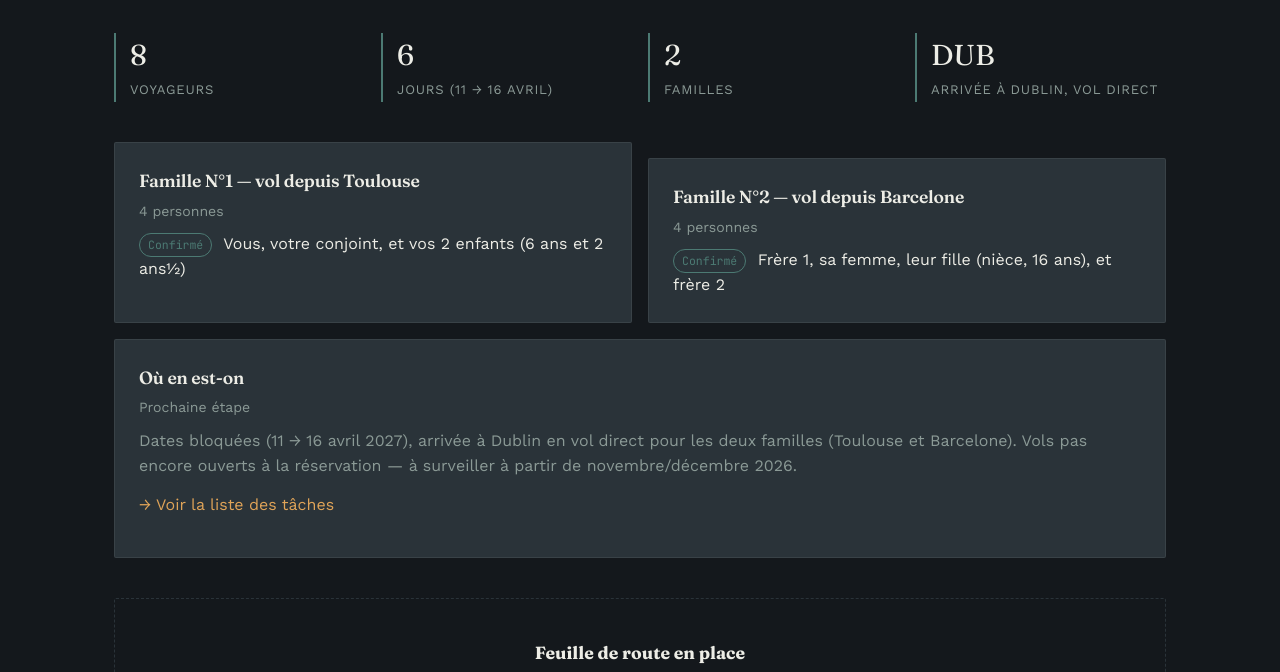
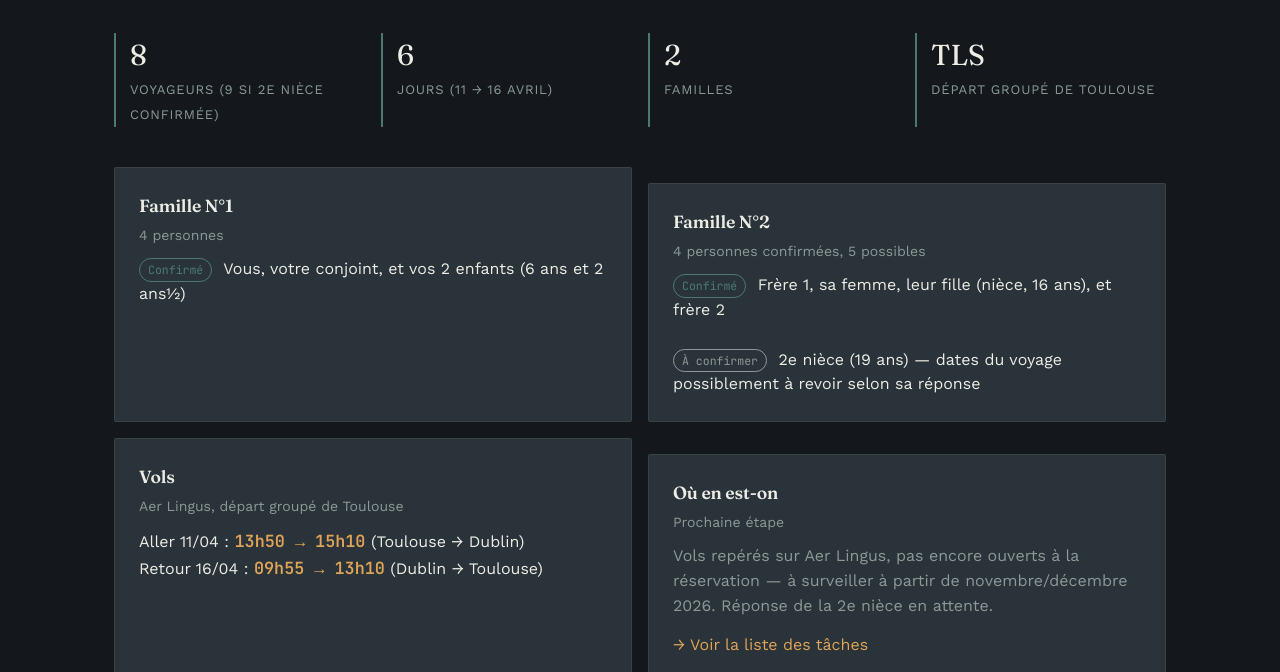
Before and after one commit to jessicadup/irlande-21000VIN7, a plain HTML site: page index.html in a window 1280 px wide. Shown: the part 280-952 px from the top of the page. Drawn offline with nearby package versions, Linux system fonts and the light colour scheme.

Commit message:
Add files via upload

```diff
--- a/index.html
+++ b/index.html
@@ -31,35 +31,44 @@
   <p class="page-lede">Un site pour centraliser la feuille de route, les logements, les visites et le budget, partagé avec toute la famille.</p>
 
   <div class="grid grid-4" style="margin-bottom:40px;">
-    <div class="stat"><span class="num">8</span><span class="label">Voyageurs</span></div>
+    <div class="stat"><span class="num">8</span><span class="label">Voyageurs (9 si 2e nièce confirmée)</span></div>
     <div class="stat"><span class="num">6</span><span class="label">Jours (11 → 16 avril)</span></div>
     <div class="stat"><span class="num">2</span><span class="label">Familles</span></div>
-    <div class="stat"><span class="num">DUB</span><span class="label">Arrivée à Dublin, vol direct</span></div>
+    <div class="stat"><span class="num">TLS</span><span class="label">Départ groupé de Toulouse</span></div>
   </div>
 
   <div class="grid grid-2">
     <div class="card">
-      <h3>Famille N°1 — vol depuis Toulouse</h3>
+      <h3>Famille N°1</h3>
       <div class="meta">4 personnes</div>
       <p style="margin:0;">
         <span class="tag">Confirmé</span> Vous, votre conjoint, et vos 2 enfants (6 ans et 2 ans½)
       </p>
     </div>
     <div class="card">
-      <h3>Famille N°2 — vol depuis Barcelone</h3>
-      <div class="meta">4 personnes</div>
+      <h3>Famille N°2</h3>
+      <div class="meta">4 personnes confirmées, 5 possibles</div>
       <p style="margin:0;">
-        <span class="tag">Confirmé</span> Frère 1, sa femme, leur fille (nièce, 16 ans), et frère 2
+        <span class="tag">Confirmé</span> Frère 1, sa femme, leur fille (nièce, 16 ans), et frère 2<br><br>
+        <span class="tag" style="border-color:var(--stone); color:var(--stone);">À confirmer</span> 2e nièce (19 ans) — dates du voyage possiblement à revoir selon sa réponse
       </p>
     </div>
   </div>
 
   <div class="grid grid-2" style="margin-top:16px;">
     <div class="card">
+      <h3>Vols</h3>
+      <div class="meta">Aer Lingus, départ groupé de Toulouse</div>
+      <p style="margin:0;">
+        Aller 11/04 : <span class="price">13h50 → 15h10</span> (Toulouse → Dublin)<br>
+        Retour 16/04 : <span class="price">09h55 → 13h10</span> (Dublin → Toulouse)
+      </p>
+    </div>
+    <div class="card">
       <h3>Où en est-on</h3>
       <div class="meta">Prochaine étape</div>
       <p style="margin:0; color:var(--stone);">
-        Dates bloquées (11 → 16 avril 2027), arrivée à Dublin en vol direct pour les deux familles (Toulouse et Barcelone). Vols pas encore ouverts à la réservation — à surveiller à partir de novembre/décembre 2026.
+        Vols repérés sur Aer Lingus, pas encore ouverts à la réservation — à surveiller à partir de novembre/décembre 2026. Réponse de la 2e nièce en attente.
       </p>
       <p style="margin-top:14px;"><a href="suivi.html">→ Voir la liste des tâches</a></p>
     </div>
```
Also changed, not shown: budget.html (+4 -3 lines), feuille-de-route.html (+7 -12 lines), suivi.html (+5 -3 lines).
